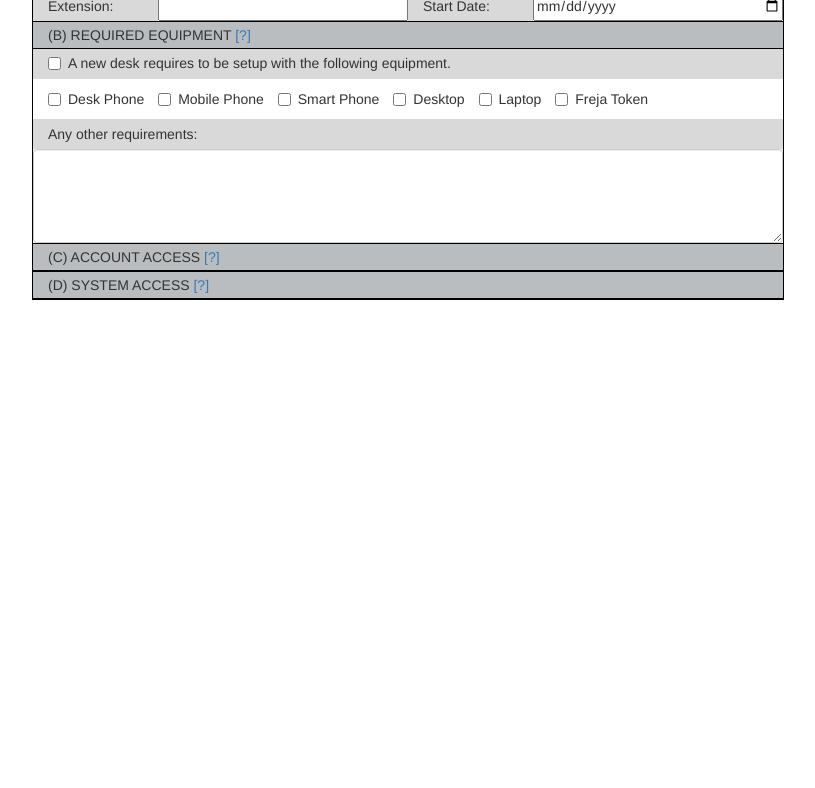
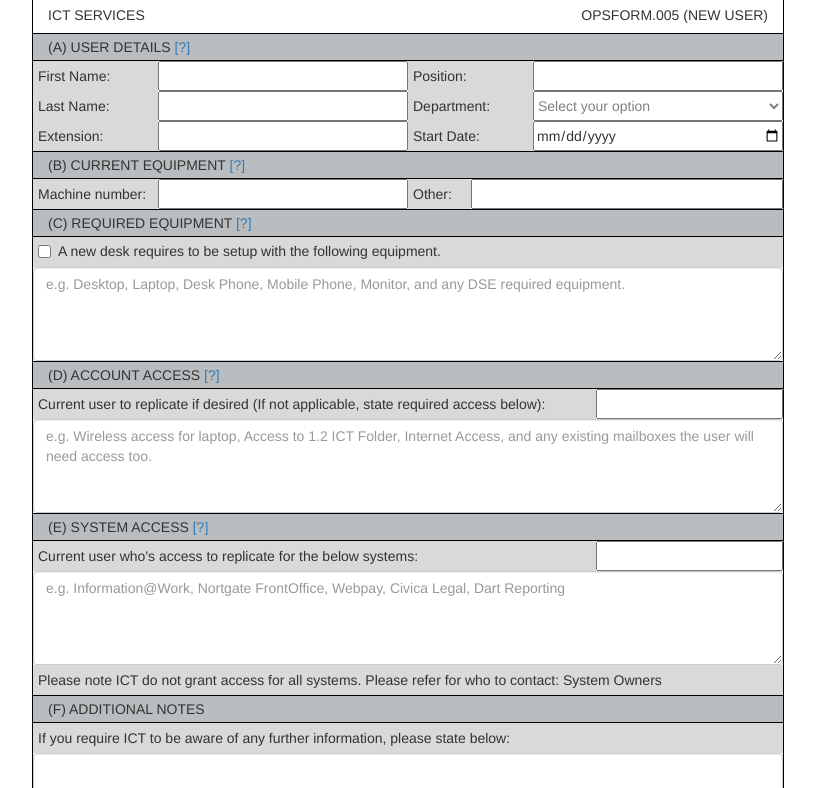
Before and after one commit to bradleyamies/Rough-NewUser, a plain HTML site: page index.html in a window 1280 px wide. Shown: the part 133-921 px from the top of the page, without its empty margins (232-1047 px from the left). Before the commit the page ends 800 px from the top, so only its background shows below. Drawn offline with nearby package versions, Linux system fonts and the light colour scheme.

Commit message:
Add files via upload

```diff
--- a/index.html
+++ b/index.html
@@ -1,55 +1,85 @@
 <!DOCTYPE html>
 <html>
 <head>
-	<title>OPSFORM.005</title>
 
+	<!-- Meta Tags -->
 	<meta name="viewport" content="width=device-width, initial-scale=1">
 	<meta charset="utf-8"/>
+	<!--  -->
 
-	<script src="html2pdf.bundle.js"></script>
+	<title>
+		OPSFORM.005 (New User) | ICT Services
+	</title>
 
-
+	<!-- Style Sheets -->
 	<link rel="stylesheet" type="text/css" href="https://maxcdn.bootstrapcdn.com/bootstrap/3.3.7/css/bootstrap.min.css">
 	<link rel="stylesheet" type="text/css" href="style.css">
+	<!--  -->
 
 </head>
-<body id="capture">
+<body>
 
+	<!-- Broxtowe Borough Council Logo -->
+	<div class="container logo_container">
+		<img src="logo.jpg" class="image_logo">
+	</div>
+	<!--  -->
+
+	<!-- User Creation Form  Container -->
 	<div class="container">
 
+		<!-- Form Title -->
 		<div class="row">
-			<div class="col-xs-6 left">
-				<h4 class="formHeader">ict services</h4>
+			<div class="col-xs-6 align_left">
+				<h4 class="formHeader">
+					ict services
+				</h4>
 			</div>
-			<div class="col-xs-6 right">
-				<h4 class="formHeader">opsform.005 (new user)</h4>
+			<div class="col-xs-6 align_right">
+				<h4 class="formHeader">
+					opsform.005 (new user)
+				</h4>
 			</div>
 		</div>
+		<!--  -->
 
+		<!-- User Details | Header -->
 		<div class="row header">
 			<div class="col-xs-12 text">
-				<p>(a) User Details <a title="Basic details for new user. Please complete all sections." data-toggle="tooltip" data-placement="bottom">[?]</a></p>
+				<p>
+					(a) User Details <a title="Basic details for new user. Please complete all sections." data-toggle="tooltip" data-placement="bottom">[?]</a>
+				</p>
 			</div>
 		</div>
+		<!--  -->
 
+		<!-- User Details | Row 1 Content -->
 		<div class="row">
 			<div class="col-xs-2 tag">
-				<p>First Name:</p>
+				<p>
+					First Name:
+				</p>
 			</div>
 			<div class="col-xs-4 input" >
 				<input type="text" name="" class="inputFill">
 			</div>
 			<div class="col-xs-2 tag">
-				<p>Position:</p>
+				<p>
+					Position:
+				</p>
 			</div>
 			<div class="col-xs-4 input">
 				<input type="text" name="" class="inputFill">
 			</div>
 		</div>
+		<!--  -->
 
+		<!-- User Details | Row 2 Content -->
 		<div class="row">
 			<div class="col-xs-2 tag">
-				<p>Last Name:</p>
+				<p>
+					Last Name:
+				</p>
 			</div>
 			<div class="col-xs-4 input">
 				<input type="text" name="" class="inputFill">
@@ -64,7 +94,7 @@
 						<option>Option 1</option>
 					</optgroup>
 					<optgroup label="Deputy Chief Exec">
-						<option>Business & Transformation</option>
+						<option>Business and Transformation</option>
 						<option>ICT Services</option>
 						<option>Customer Services</option>
 					</optgroup>
@@ -72,7 +102,9 @@
 				</select>
 			</div>
 		</div>
+		<!--  -->
 
+		<!-- User Details | Row 3 Content -->
 		<div class="row">
 			<div class="col-xs-2 tag">
 				<p>Extension:</p>
@@ -84,13 +116,41 @@
 				<p>Start Date:</p>
 			</div>
 			<div class="col-xs-4 input">
-				<input type="date" name="" class="inputFill" title="Please provide at least 7 days notice to allow us to complete the account for the user starting" data-toggle="tooltip" data-placement="bottom">
+				<input type="date" name="" class="inputFill" title="Please provide at least 7 days notice to allow us to complete the setup for the new user" data-toggle="tooltip" data-placement="bottom">
+
+			</div>
+		</div>
+		<!--  -->
+
+		<div class="row header">
+			<div class="col-xs-12 text">
+				<p>(b) Current Equipment <a title="Any equipment required by new user. If there is not a current desk for use please ensure the option below is ticked" data-toggle="tooltip" data-placement="bottom">[?]</a></p>
 			</div>
 		</div>
 
+		<div class="row">
+			<div class="col-xs-2 tag">
+				<p>
+					Machine number:
+				</p>
+			</div>
+			<div class="col-xs-4 input" >
+				<input type="text" name="" class="inputFill">
+			</div>
+			<div class="col-xs-1 tag">
+				<p>
+					Other:
+				</p>
+			</div>
+			<div class="col-xs-5 input">
+				<input type="text" name="" class="inputFill">
+			</div>
+		</div>
+
+
 		<div class="row header">
 			<div class="col-xs-12 text">
-				<p>(b) Required Equipment <a title="Any equipment required by new user. If there is not a current desk for use please ensure the option below is ticked" data-toggle="tooltip" data-placement="bottom">[?]</a></p>
+				<p>(c) Required Equipment <a title="Any equipment required by new user. If there is not a current desk for use please ensure the option below is ticked" data-toggle="tooltip" data-placement="bottom">[?]</a></p>
 			</div>
 		</div>
 
@@ -105,33 +165,75 @@
 		</div>
 
 		<div class="row">
+			<div class="col-xs-12 no-padding">
+				<div class="form-group no-margin">
+					<textarea class="form-control" rows="4" id="comment" placeholder="e.g. Desktop, Laptop, Desk Phone, Mobile Phone, Monitor, and any DSE required equipment. "></textarea>
+				</div>
+			</div>
+		</div>
+
+		<div class="row header">
 			<div class="col-xs-12 text">
-				<div class="checkbox">
-					<label>
-						<input type="checkbox"> Desk Phone
-					</label>
-					<label>
-						<input type="checkbox"> Mobile Phone
-					</label>
-					<label>
-						<input type="checkbox"> Smart Phone
-					</label>
-					<label>
-						<input type="checkbox"> Desktop
-					</label>
-					<label>
-						<input type="checkbox"> Laptop
-					</label>
-					<label>
-						<input type="checkbox"> Freja Token
-					</label>
+				<p>(d) Account Access <a title="Access to the system" data-toggle="tooltip" data-placement="bottom">[?]</a></p>
+			</div>
+		</div>
+
+		<div class="row">
+			<div class="col-xs-9 tag">
+				<p>Current user to replicate if desired (If not applicable, state required access below):</p>
+			</div>
+			<div class="col-xs-3 input">
+				<input type="text" name="" class="inputFill">
+			</div>
+		</div>
+
+		<div class="row">
+			<div class="col-xs-12 no-padding">
+				<div class="form-group no-margin">
+					<textarea class="form-control" rows="4" id="comment" placeholder="e.g. Wireless access for laptop, Access to 1.2 ICT Folder, Internet Access, and any existing mailboxes the user will need access too."></textarea>
+				</div>
+			</div>
+		</div>
+
+		<div class="row header">
+			<div class="col-xs-12 text">
+				<p>(e) System Access <a title="Any equipment required by new user. Such as, but not limited to: Desktop, Mobile Phone" data-toggle="tooltip" data-placement="bottom">[?]</a></p>
+			</div>
+		</div>
+
+		<div class="row">
+			<div class="col-xs-9 tag">
+				<p>Current user who's access to replicate for the below systems:</p>
+			</div>
+			<div class="col-xs-3 input">
+				<input type="text" name="" class="inputFill">
+			</div>
+		</div>
+
+		<div class="row">
+			<div class="col-xs-12 no-padding">
+				<div class="form-group no-margin">
+					<textarea class="form-control" rows="4" id="comment" placeholder="e.g. Information@Work, Nortgate FrontOffice, Webpay, Civica Legal, Dart Reporting"></textarea>
 				</div>
 			</div>
 		</div>
 
 		<div class="row">
 			<div class="col-xs-12 tag">
-				<p>Any other requirements:</p>
+				<p>Please note ICT do not grant access for all systems. Please refer for who to contact: System Owners</p>
+			</div>
+		</div>
+
+
+		<div class="row header">
+			<div class="col-xs-12 text">
+				<p>(f) Additional Notes</p>
+			</div>
+		</div>
+
+		<div class="row">
+			<div class="col-xs-12 tag">
+				<p>If you require ICT to be aware of any further information, please state below:</p>
 			</div>
 		</div>
 
@@ -143,39 +245,15 @@
 			</div>
 		</div>
 
-		<div class="row header">
-			<div class="col-xs-12 text">
-				<p>(c) Account Access <a title="Any equipment required by new user. Such as, but not limited to: Desktop, Mobile Phone" data-toggle="tooltip" data-placement="bottom">[?]</a></p>
-			</div>
-		</div>
+	</div>
+	<!--  -->
 
-		<div class="row header">
-			<div class="col-xs-12 text">
-				<p>(d) System Access <a title="Any equipment required by new user. Such as, but not limited to: Desktop, Mobile Phone" data-toggle="tooltip" data-placement="bottom">[?]</a></p>
-			</div>
-		</div>
 
-<!-- 		<div id="saveSection" class="row">
-			<div class="col-xs-12">
-				<button>SAVE PAGE</button>
-			</div>
-		</div> -->
-
-	</div>
+	<!-- Scripts -->
 	<script src="https://code.jquery.com/jquery-3.3.1.js"></script>
 	<script src="https://maxcdn.bootstrapcdn.com/bootstrap/3.3.7/js/bootstrap.min.js"></script>
 	<script src="script.js"></script>
-
-<!-- 	<script type="text/javascript">
-		var element = document.getElementById('capture');
-		html2pdf(element, {
-			filename:     'OPSFORM.005.pdf',
-			image:        { type: 'jpg', quality: 1 },
-			html2canvas:  { dpi: 200, imageTimeout:0, ignoreElements: ["saveSection"]},
-			jsPDF:        { unit: 'px', format: 'a4', orientation: 'portrait', hotfixes: ["px_scaling"] }
-		});
-	</script> -->
-
+	<!--  -->
 
 </body>
 </html>
--- a/style.css
+++ b/style.css
@@ -1,21 +1,44 @@
+/* Logo CSS */
 
-#capture .container {
+body .logo_container {
+	text-align: center;
+	border: 0;
+	margin-bottom: 0;
+}
+
+
+.image_logo {
+	height: 100px;
+	margin: 15px;
+}
+
+
+/* Form Title CSS*/
+.align_left {
+	text-align: left;
+}
+
+.align_right {
+	text-align: right;
+}
+
+
+textarea {
+   /* will prevent resizing horizontally */
+   resize:vertical;
+}
+
+.container {
 	width: 752px;
 	border: 1px solid black;
+	margin-bottom: 80px;
 }
 .container .formHeader {
 	text-transform: uppercase;
 	font-size: 1em;
 }
 
-.left {
-	text-align: left;
-	vertical-align: center;
-}
 
-.right {
-	text-align: right;
-}
 
 .header {
 	background-color: #BABDBF;
@@ -28,6 +51,8 @@
 	background-color: #D9D9D9;
 	height: 30px;
 	margin: 0;
+	padding-left: 5px;
+	padding-right: 0px;
 }
 .tag>p {
 	background-color: #D9D9D9;
@@ -60,6 +85,8 @@
 }
 
 
+
+
 select:required:invalid {
   color: gray;
 }
```
Also changed, not shown: logo.jpg (added).
